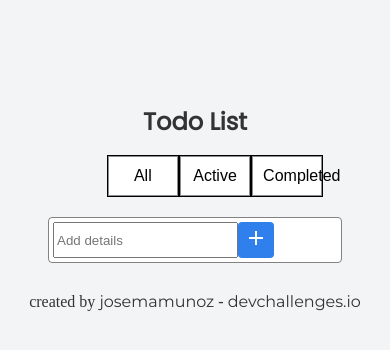
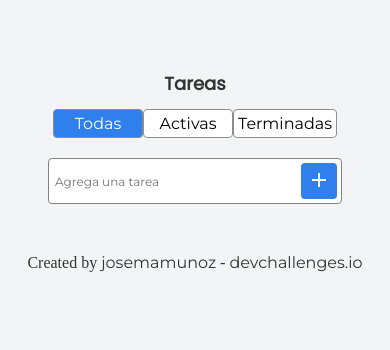
Before and after one commit to josemamunoz/challenge_todo, a React (Create React App) app: page / in a window 390 px wide. Shown: the top 350 px of the page. Built offline with nearby package versions, Linux system fonts and the light colour scheme.

Commit message:
version mobile

```diff
--- a/src/App.css
+++ b/src/App.css
@@ -8,81 +8,113 @@ h1{
   font-family: 'Poppins', sans-serif;
   text-align: center;
   color: #333333;
-  padding-top: 30px;
-  font-size: 24px;
+  font-size: 18px;
 }
 .title{
   display: block;
   width: auto;
 }
-li{
+/* li{
   display: inline-block;
-}
+} */
 .container{
   display: flex;
   flex-direction: column;
   justify-content:center;
   align-items: center;
-  width: 90vw;
+  width: fit-content;
   margin: auto;
   padding-top: 50px;
-}
-.container1{
-  width: 100%;
 }
 .containerform{
   display: flex;
   justify-content: center;
 }
-/* .tabs{
-  width: 80vw;
+.tabs{
   display: flex;
   justify-content: center;
   align-items: center;
-} */
+  width: calc(50px + 60vw);
+}
 
 .tabsLista{
   display: flex;
-  flex-direction: row;
   justify-content: center;
   align-items: center;
+  width: calc(50px + 60vw);
   font-family: Montserrat;
-  font-size: 0.8rem;
-  margin: 0;
-
+  font-size: 12px;
+  border: solid 1px rgb(141, 141, 141);
+  border-radius: 4px;
+  background-color: white;
 }
-.list-tab-element{
+.all-, .active-, .completed-{
   display: flex;
   justify-content: center;
   align-items: center;
-  margin: 0;
-  width: 33%;
-  border: solid 1px black;
+  text-align: center;
+  width: 100%;
+  border: solid 1px rgb(141, 141, 141);
+  border-radius: 4px;
+  cursor: pointer;
+  font-family: Montserrat;
+  padding: 4px;
+  background-color: white;
 }
-.all, .active, .completed{
+.all-all{
+  display: flex;
+  justify-content: center;
+  align-items: center;
+  text-align: center;
+  width: 100%;
+  border: solid 1px rgb(141, 141, 141);
+  border-radius: 4px;
+  cursor: pointer;
+  font-family: Montserrat;
+  padding: 4px;
+  background-color:  #2F80ED;
+  color: white;
+}
+.active-active{
+  display: flex;
+  justify-content: center;
+  align-items: center;
+  text-align: center;
+  width: 100%;
+  border: solid 1px rgb(141, 141, 141);
+  border-radius: 4px;
+  cursor: pointer;
+  font-family: Montserrat;
+  padding: 4px;
+  background-color:  #2F80ED;
+  color: white;
+}
+.completed-completed{
+  display: flex;
+  justify-content: center;
+  align-items: center;
+  text-align: center;
+  width: 100%;
+  border: solid 1px rgb(141, 141, 141);
+  border-radius: 4px;
+  cursor: pointer;
+  font-family: Montserrat;
+  padding: 4px;
+  background-color:  #2F80ED;
+  color: white;
+}
+/* .all-activeTab, .active-activeTab, .completed-activeTab{
   padding: 10px;
-  width: 18vw;
+  margin: auto;
   text-align: center;
   background-color: white;
   border: none;
-  font-size: 16px;
-  cursor: pointer;
-  outline: none;
-  border: solid 1px rgb(141, 141, 141);
-}
-.all-activeTab, .active-activeTab, .completed-activeTab{
-  padding: 10px;
-  width: 20vw;
-  text-align: center;
-  background-color: white;
-  border: none;
-  font-size: 16px;
+  font-size: 12px;
   cursor: pointer;
   outline: none;
   font-weight: bold;
   color: #2F80ED;
-  border-bottom: solid 3px #2F80ED;
-}
+} */
 
 .all:hover, .active:hover, .completed:hover{
   color: #2F80ED;
@@ -99,14 +131,19 @@ li{
   font-family: Montserrat;
   font-style: normal;
   font-weight: normal;
-  font-size: 16px;
+  font-size: 12px;
   margin-top: 20px;
+  margin-bottom: 20px;
   padding: 4px;
 }
 .inputnormal{
   border: none;
   outline: none;
   width: calc(100% - 16px);
+  font-family: Montserrat;
+  font-style: normal;
+  font-weight: normal;
+  font-size: 12px;
 }
 .lista{
   display: flex;
@@ -119,10 +156,12 @@ li{
 .lista-items{
   display: flex;
   justify-content: space-between;
+  align-items: center;
 }
 .lista-active{
   display: flex;
   justify-content: space-between;
+  align-items: center;
   width: calc(50px + 60vw);
   background-color: #FFFFFF;
   border: solid 1px rgb(231, 229, 229);
@@ -132,6 +171,8 @@ li{
 }
 .lista-completed{
   display: flex;
+  justify-content: space-between;
+  align-items: center;
   justify-content: space-between;
   width: calc(50px + 60vw);
   text-decoration: line-through;
@@ -146,23 +187,26 @@ li{
   font-family: Montserrat;
   font-style: normal;
   font-weight: 500;
-  font-size: 16px;
+  font-size: 12px;
   line-height: 22px;
   color: #000000;
   border-radius: 4px;
   margin: 4px;
 }
+.buttons-left{
+  display: flex;
+  align-items: center;
+
+}
 .buttonDelete{
   display: block;
   margin: auto;
-}
-.deleteIcon{
-  margin: 0 4px 0 4px;
+  margin-top: 20px;
 }
 .buttonAdd{
   font-family: Montserrat;
   font-style: SemiBold;
-  Font-size: 16px;
+  Font-size: 12px;
   width:fit-content;
   height: 36px;
   background-color: #2F80ED;
@@ -183,7 +227,7 @@ li{
   position: relative;
   padding-left: 16px;
   cursor: pointer;
-  font-size: 16px;
+  font-size: 12px;
   -webkit-user-select: none;
   -moz-user-select: none;
   -ms-user-select: none;
@@ -191,14 +235,11 @@ li{
   grid-row: inherit;
   grid-column: 1/2;
 }
-text{
-  grid-column: 2/3;
-  width: 80%;
-}
-.close{
+
+button.close{
   background-color: white;
   border: none;
-  font-size: 16px;
+  font-size: 12px;
   cursor: pointer;
 }
 .close:hover{
@@ -217,14 +258,16 @@ text{
   position: absolute;
   top: 0;
   left: 0;
-  height: 24px;
-  width: 24px;
+  height: 16px;
+  width: 16px;
   border: solid 1px #828282;
   border-radius: 4px;
+
 }
-/* On mouse-over, add a grey background color */
+/* On mouse-over, add a blue background color */
 .containerCheck:hover input ~ .checkmark {
   background-color: #2196F3;
+
 }
 
 .containerCheck input:checked ~ .checkmark {
@@ -243,9 +286,20 @@ text{
 
 /* Style the checkmark/indicator */
 .containerCheck .checkmark:after {
-  left: 9px;
-  top: 5px;
-  width: 5px;
+  left: 4px;
+  top: 0;
+  width: 3px;
+  height: 10px;
+  border: solid white;
+  border-width: 0 3px 3px 0;
+  -webkit-transform: rotate(45deg);
+  -ms-transform: rotate(45deg);
+  transform: rotate(45deg);
+}
+.containerCheck:hover ~ .checkmark:after {
+  left: 4px;
+  top: 0;
+  width: 3px;
   height: 10px;
   border: solid white;
   border-width: 0 3px 3px 0;
@@ -259,7 +313,7 @@ text{
 .far{
   margin-right: 10px;
 } */
-ul.listGroup{
+.listGroup{
   text-decoration: none;
   margin: auto;
   list-style-type: none;
@@ -269,11 +323,11 @@ ul.listGroup{
   align-items: center;
 /*   margin: 0; */
 }
-li{
+/* li{
   text-decoration: none;
   list-style: none;
   margin-left: 0;
-}
+} */
 .buttonDanger{
   display: flex;
   align-items: center;
@@ -300,7 +354,7 @@ li{
 .notificationActive{
   position: relative;
   font-family: Montserrat;
-  font-size: 16px;
+  font-size: 12px;
   top: -50px;
   right: -15vw;
   padding: 8px 10px;
@@ -309,7 +363,7 @@ li{
 .notificationCompleted{
   position: relative;
   font-family: Montserrat;
-  font-size: 16px;
+  font-size: 12px;
   top: -50px;
   right: -15vw;
   padding: 8px 10px;
@@ -320,10 +374,10 @@ li{
 }
 .footer{
   display: flex;
+  position: relative;
   justify-content: center;
   margin: auto;
   padding-top: 30px;
-  position: relative;
   bottom: 0;
   width: 100%;
 }
--- a/src/App.js
+++ b/src/App.js
@@ -76,6 +76,7 @@ function App() {
     setAllitems("all");
     setActiveItems("");
     setCompletedItems("")
+
   };
   function showActive(){
     setAllitems("");
@@ -132,39 +133,37 @@ function App() {
     <>
     <div className="container">
         <div className="title">
-          <h1>Todo List</h1>
+          <h1>Tareas</h1>
         </div>
 
         <nav className="tabs">
-          <ul className="tabsLista">
-            <li className="list-tab-element">
-              <button className={"all " + allitems} onClick={()=> showAll()}>All</button>
-              <span className={todos.length> 0 ? "notificationAll" : "count0"}>
+
+            <div className={"all-" + allitems} onClick={()=> showAll()}>Todas
+              {/* <button className={"all " + allitems} onClick={()=> showAll()}>All</button> */}
+              {/* <span className={todos.length> 0 ? "notificationAll" : "count0"}>
                 {todos.length}
-              </span>
-            </li>
-            <li className="list-tab-element">
-              <button className={"active " + activeItems} onClick={()=> showActive()}>Active</button>
-              <span className={todos.length - countTodos() > 0 ? "notificationActive" : "count0"}>{todos.length - countTodos()}</span></li>
-            <li className="list-tab-element">
-              <button className={"completed " + completedItems} onClick={()=> showCompleted()}>Completed</button>
-              <span className={countTodos() > 0 ? "notificationCompleted" : "count0"}>{countTodos()}</span></li>
-          </ul>
+              </span> */}
+            </div>
+            <div className={"active-" + activeItems} onClick={()=> showActive()}>Activas
+              {/* <button className={"active " + activeItems} onClick={()=> showActive()}>Active</button> */}
+              {/* <span className={todos.length - countTodos() > 0 ? "notificationActive" : "count0"}>{todos.length - countTodos()}</span> */}
+              </div>
+            <div className={"completed-" + completedItems} onClick={()=> showCompleted()}>Terminadas
+             {/*  <button className={"completed " + completedItems} onClick={()=> showCompleted()}>Completed</button> */}
+              {/* <span className={countTodos() > 0 ? "notificationCompleted" : "count0"}>{countTodos()}</span> */}
+              </div>
+
         </nav>
-
-        {/* input para agregar tareas*/}
-
-        <div className="container1">
-
 
         {/* lista de tareas*/}
         {
         completedItems === "completed" ?
         <>
-          <ul className="listGroup" >
+          <div className="listGroup" >
             {todos.map((todo) => (
-              <li className={"lista"+(todo.completed ? "-completed" : "-active")} key={todo.id} onChange={changeState} style={{display: todo.completed ? "flex" : "none" }}>
+              <div className={"lista"+(todo.completed ? "-completed" : "-active")} key={todo.id} onChange={changeState} style={{display: todo.completed ? "flex" : "none" }}>
                   <text className={"itemdelista"}>{todo.tarea}</text>
+                  <div className="buttons-left">
                     <label className="containerCheck">
                       <input type="checkbox" onChange={(e) =>(
                         (todos[todos.indexOf(todo)].completed = e.target.checked)
@@ -174,13 +173,15 @@ function App() {
                     <button type="button" className="close" aria-label="Close" onClick={() => removeTodo(todo.id)}>
                     <svg className="deleteIcon" xmlns="http://www.w3.org/2000/svg" height="24px" viewBox="0 0 24 24" width="24px" fill="#BDBDBD"><path d="M0 0h24v24H0V0z" fill="none"/><path d="M6 19c0 1.1.9 2 2 2h8c1.1 0 2-.9 2-2V7H6v12zM8 9h8v10H8V9zm7.5-5l-1-1h-5l-1 1H5v2h14V4h-3.5z"/></svg>
                     </button>
-              </li>
+                  </div>
+
+              </div>
             ))}
-          </ul>
+          </div>
           <div className="buttonDelete">
           <button type="button" className="buttonDanger" onClick={clearAll}>
           <svg className="deleteAllIcon" xmlns="http://www.w3.org/2000/svg" height="24px" viewBox="0 0 24 24" width="24px" fill="#FFFFFF"><path d="M0 0h24v24H0V0z" fill="none"/><path d="M6 19c0 1.1.9 2 2 2h8c1.1 0 2-.9 2-2V7H6v12zM8 9h8v10H8V9zm7.5-5l-1-1h-5l-1 1H5v2h14V4h-3.5z"/></svg>
-            Delete all</button>
+            Eliminar todas</button>
         </div>
         </>
 
@@ -189,56 +190,63 @@ function App() {
           <>
             <div className="containerform">
                 <form className="formulario1" onSubmit={handleNewTodo}>
-                  <input type="text" className="inputnormal" placeholder={"Add details"} onChange={handleNewTodoChange}></input>
+                  <input type="text" className="inputnormal" placeholder={"Agrega una tarea"} onChange={handleNewTodoChange}></input>
                   <button type="submit" className="buttonAdd" form="formulario1">{addIcon}</button>
                 </form>
             </div>
-            <ul className="listGroup" >
+            <div className="listGroup" >
             {todos.map((todo) => (
-              <li className={"lista"+(todo.completed ? "-completed" : "-active")} key={todo.id} onChange={changeState} style={{display: todo.completed ? "none" : "flex" }}>
+              <div className={"lista"+(todo.completed ? "-completed" : "-active")} key={todo.id} onChange={changeState} style={{display: todo.completed ? "none" : "flex" }}>
                 <text className={"itemdelista"}>{todo.tarea}</text>
+                <div className="buttons-left">
                     <label className="containerCheck">
                       <input type="checkbox" onChange={(e) =>(
                         (todos[todos.indexOf(todo)].completed = e.target.checked)
                         ) } checked={todo.completed ? true : false}></input>
-                    <span class="checkmark"></span>
+                      <span className="checkmark"></span>
                     </label>
-              </li>
+                    <button type="button" className="close" aria-label="Close" onClick={() => removeTodo(todo.id)}>
+                    <svg className="deleteIcon" xmlns="http://www.w3.org/2000/svg" height="24px" viewBox="0 0 24 24" width="24px" fill="#BDBDBD"><path d="M0 0h24v24H0V0z" fill="none"/><path d="M6 19c0 1.1.9 2 2 2h8c1.1 0 2-.9 2-2V7H6v12zM8 9h8v10H8V9zm7.5-5l-1-1h-5l-1 1H5v2h14V4h-3.5z"/></svg>
+                    </button>
+                  </div>
+
+              </div>
             ))}
-          </ul>
+          </div>
         </>
           :
           <>
           <div className="containerform">
                 <form className="formulario1" onSubmit={handleNewTodo}>
-                <input type="text" className="inputNormal" placeholder={"Add details"} onChange={handleNewTodoChange}></input>
+                  <input type="text" className="inputnormal" placeholder={"Agrega una tarea"} onChange={handleNewTodoChange}></input>
                   <button type="submit" className="buttonAdd" form="formulario1">{addIcon}</button>
                 </form>
             </div>
-          <ul className="listGroup" >
+          <div className="listGroup" >
           {todos.map((todo) => (
-            <li className={"lista"+(todo.completed ? "-completed" : "-active")} key={todo.id} onChange={changeState}>
+            <div className={"lista"+(todo.completed ? "-completed" : "-active")} key={todo.id} onChange={changeState}>
               <text className={"itemdelista"}>{todo.tarea}</text>
+              <div className="buttons-left">
                     <label className="containerCheck">
                       <input type="checkbox" onChange={(e) =>(
                         (todos[todos.indexOf(todo)].completed = e.target.checked)
                         ) } checked={todo.completed ? true : false}></input>
-                  <span class="checkmark"></span>
+                      <span className="checkmark"></span>
                     </label>
-            </li>
+                    <button type="button" className="close" aria-label="Close" onClick={() => removeTodo(todo.id)}>
+                    <svg className="deleteIcon" xmlns="http://www.w3.org/2000/svg" height="24px" viewBox="0 0 24 24" width="24px" fill="#BDBDBD"><path d="M0 0h24v24H0V0z" fill="none"/><path d="M6 19c0 1.1.9 2 2 2h8c1.1 0 2-.9 2-2V7H6v12zM8 9h8v10H8V9zm7.5-5l-1-1h-5l-1 1H5v2h14V4h-3.5z"/></svg>
+                    </button>
+                  </div>
+            </div>
           ))}
-        </ul>
+        </div>
          </>
 
         }
-
-          </div>
-
-
         </div>
         <div className="footer">
             <div className="credits">
-              created by <a target="_blank" rel="noreferrer" href="https://devchallenges.io/portfolio/josemamunoz" className="linksexternos">josemamunoz</a> - <a target="_blank" rel="noreferrer" href="https://devchallenges.io/" className="linksexternos">devchallenges.io</a>
+              Created by <a target="_blank" rel="noreferrer" href="https://devchallenges.io/portfolio/josemamunoz" className="linksexternos"> josemamunoz</a> - <a target="_blank" rel="noreferrer" href="https://devchallenges.io/" className="linksexternos">devchallenges.io</a>
             </div>
           </div>
         </>
```
Also changed, not shown: public/index.html (+0 -9 lines). Lines whose indentation alone changed are shown as unchanged.
